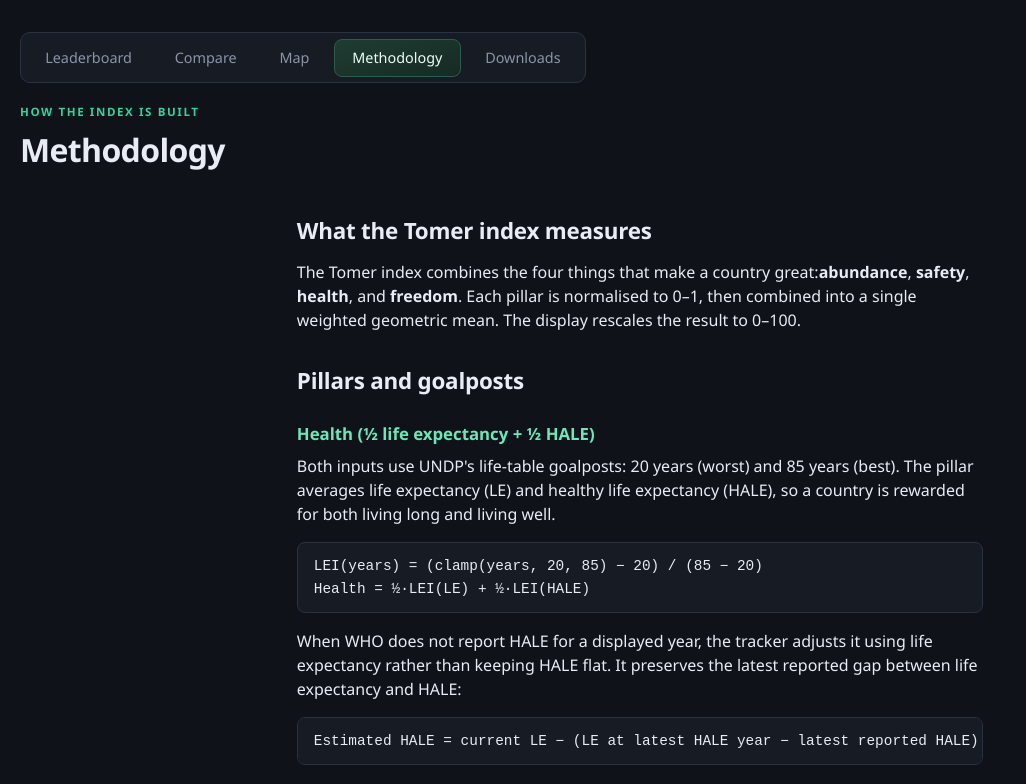
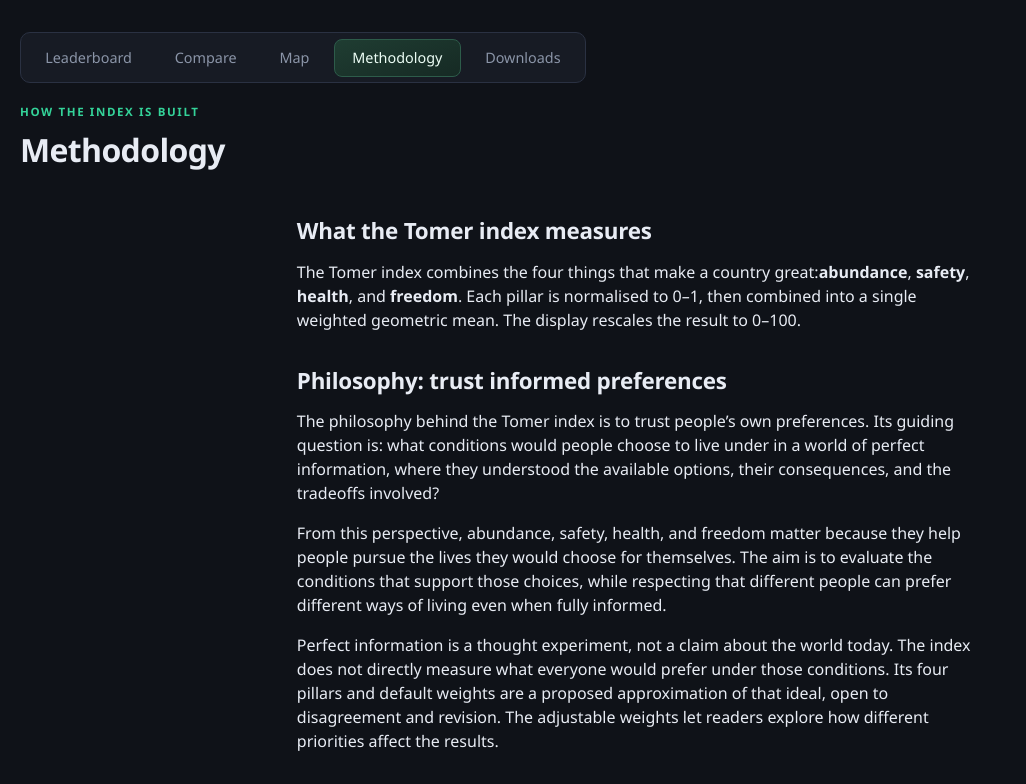
Before and after one commit to Tomer2006/tomer-index, a Next.js app: page /methodology in a window 1280 px wide. Shown: the top 784 px of the page, without its empty margins (0-1026 px from the left). Built offline with nearby package versions, Linux system fonts and the light colour scheme.

Commit message:
Explain informed-preference philosophy in methodology

```diff
--- a/src/app/methodology/page.jsx
+++ b/src/app/methodology/page.jsx
@@ -17,6 +17,30 @@ export default function Page() {
             <strong>health</strong>, and <strong>freedom</strong>. Each pillar
             is normalised to 0–1, then combined into a single weighted geometric
             mean. The display rescales the result to 0–100.
+          </p>
+
+          <h2>Philosophy: trust informed preferences</h2>
+          <p>
+            The philosophy behind the Tomer index is to trust people’s own
+            preferences. Its guiding question is: what conditions would people
+            choose to live under in a world of perfect information, where they
+            understood the available options, their consequences, and the
+            tradeoffs involved?
+          </p>
+          <p>
+            From this perspective, abundance, safety, health, and freedom matter
+            because they help people pursue the lives they would choose for
+            themselves. The aim is to evaluate the conditions that support those
+            choices, while respecting that different people can prefer different
+            ways of living even when fully informed.
+          </p>
+          <p>
+            Perfect information is a thought experiment, not a claim about the
+            world today. The index does not directly measure what everyone would
+            prefer under those conditions. Its four pillars and default weights
+            are a proposed approximation of that ideal, open to disagreement and
+            revision. The adjustable weights let readers explore how different
+            priorities affect the results.
           </p>
 
           <h2>Pillars and goalposts</h2>
```
